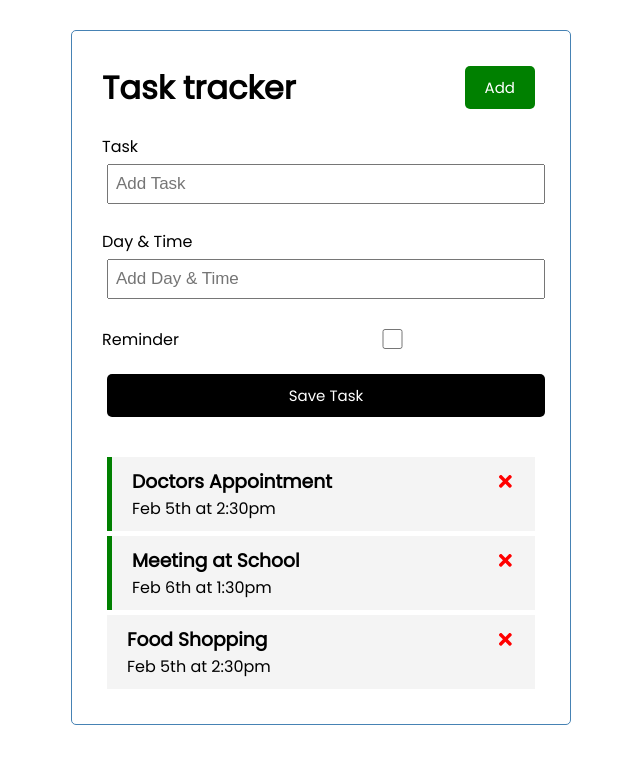
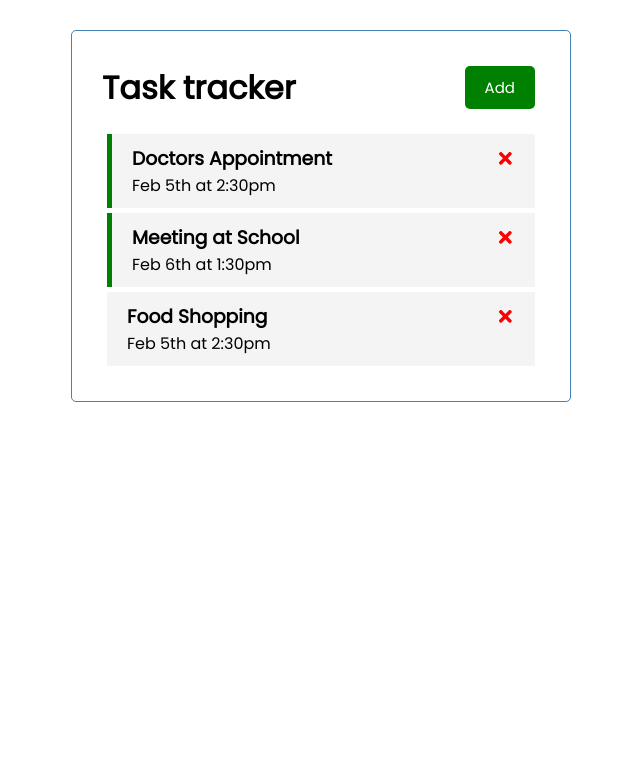
Before and after one commit to so-martinez/React-JS-Crash-Course, a React (Create React App) app in the folder task-tracker/: page / in a window 1280 px wide. Shown: the top 764 px of the page, without its empty margins (319-959 px from the left). Built offline with nearby package versions, Linux system fonts and the light colour scheme.

Commit message:
showAddTask added
If showAddTask is settled to false, then the form will not show.
Next we should add a function that toggles that value so the user can show the form if wants to

```diff
--- a/task-tracker/src/App.js
+++ b/task-tracker/src/App.js
@@ -4,6 +4,7 @@ import Tasks from './components/Tasks'
 import AddTask from './components/AddTask';
 
 const App = () => {
+  const [showAddTask, setShowAddTask] = useState(false)
   const [tasks, setTasks] = useState([
     {
       id: 1,
@@ -44,11 +45,11 @@ const App = () => {
     ))
   }
 
+  //The "&&"" works like an if but without an else, cause in this casewe don't need an else
   return (
     <div className="container">
       <Header />
-
-      <AddTask onAdd={addTask} />
+      {showAddTask && <AddTask onAdd={addTask} />}
 
       {tasks.length > 0 ?
       (<Tasks
```
